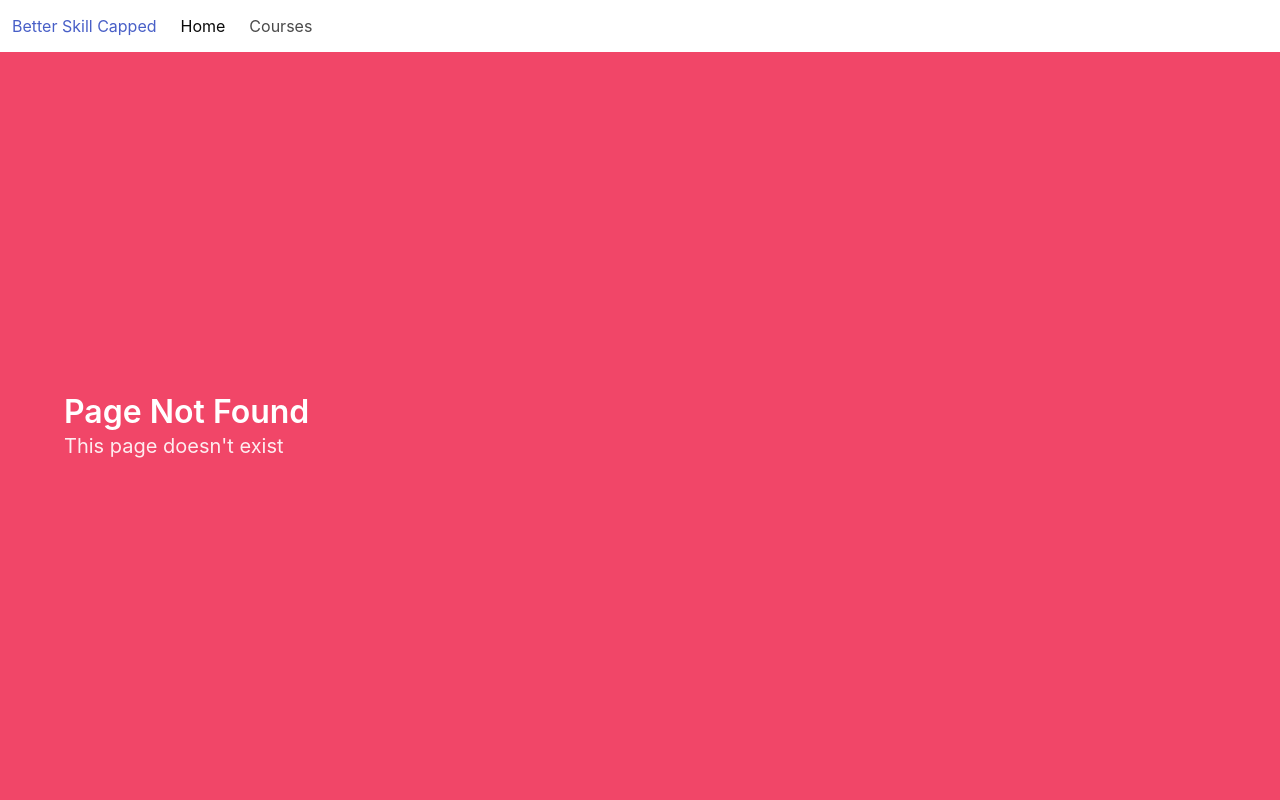
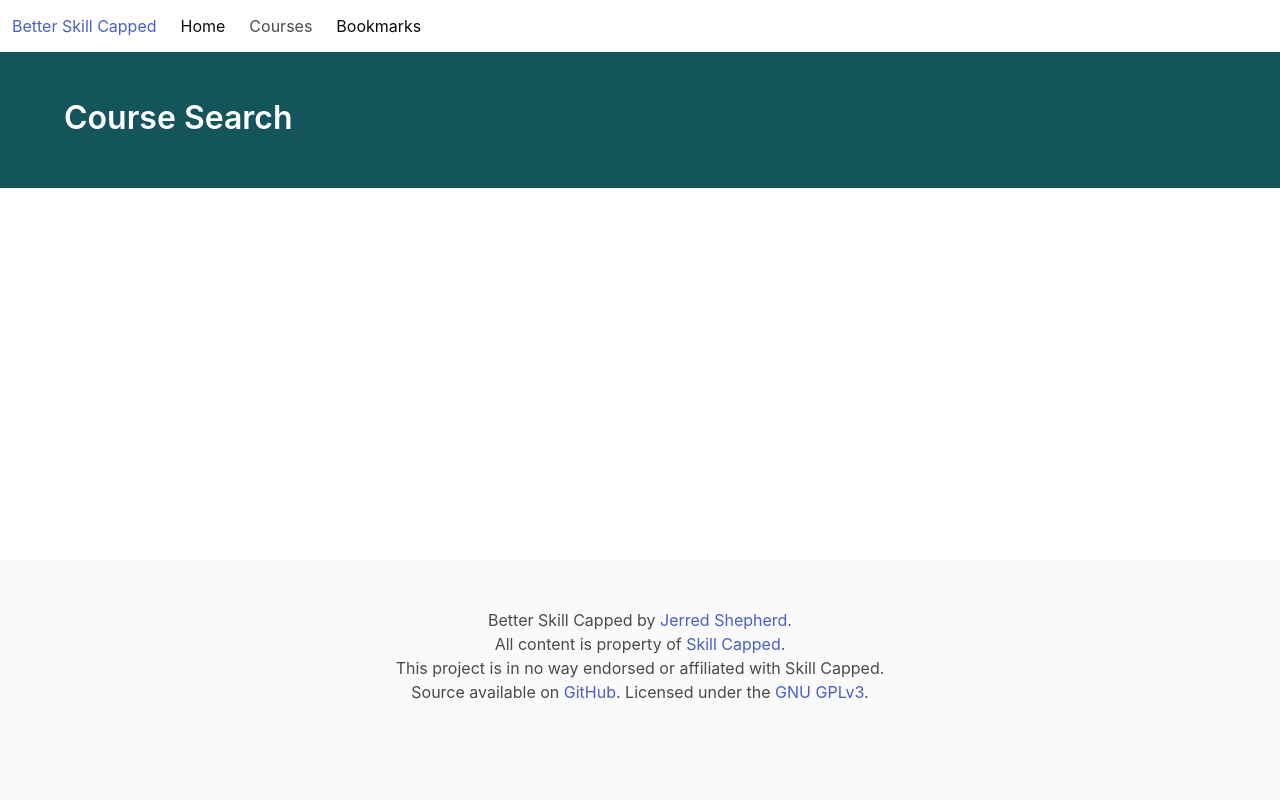
Before and after one commit to shepherdjerred/better-skill-capped, a React (Create React App) app: page /bookmarks in a window 1280 px wide. Shown: the top 800 px of the page. Built offline with nearby package versions, Linux system fonts and the light colour scheme.

Commit message:
Add bookmarks view

```diff
--- a/src/components/Navbar.tsx
+++ b/src/components/Navbar.tsx
@@ -63,6 +63,9 @@ export class Navbar extends React.Component<unknown, NavbarState> {
             <NavLink to="/courses" className="navbar-item" activeClassName="is-active">
               Courses
             </NavLink>
+            <NavLink to="/bookmarks" className="navbar-item" activeClassName="is-active">
+              Bookmarks
+            </NavLink>
           </div>
         </div>
       </nav>
--- a/src/components/Router.tsx
+++ b/src/components/Router.tsx
@@ -9,6 +9,7 @@ import "./Wrapper.css";
 import { ErrorBoundary, ErrorPageType } from "./ErrorBoundary";
 import { Color, Hero, Size } from "./Hero";
 import { Bookmark } from "../model/Bookmark";
+import { BookmarkList } from "./bookmark/BookmarkList";
 
 export interface RouterProps {
   courses: Course[];
@@ -36,6 +37,9 @@ export function Router(props: RouterProps) {
                       bookmarks={props.bookmarks}
                     />
                   </Route>
+                  <Route path="/bookmarks">
+                    <BookmarkList bookmarks={props.bookmarks} onToggleBookmark={props.onToggleBookmark}/>
+                  </Route>
                   <Route path="*">
                     <Hero
                       title="Page Not Found"
--- /dev/null
+++ b/src/components/bookmark/BookmarkList.tsx
@@ -0,0 +1,32 @@
+import React from "react";
+import {Bookmark} from "../../model/Bookmark";
+import {CourseSearchResultComponent} from "../course/CourseSearchResultComponent";
+import {Course} from "../../model/Course";
+import {Color, Hero} from "../Hero";
+import {Container} from "../Container";
+
+export interface BookmarkListProps {
+  bookmarks: Bookmark[];
+  onToggleBookmark: (course: Course) => void;
+}
+
+export function BookmarkList(props: BookmarkListProps) {
+  const bookmarks = props.bookmarks.map((bookmark) => {
+    const result = {
+      course: bookmark.item as Course,
+      matches: [],
+    };
+
+    return <CourseSearchResultComponent result={result} onToggleBookmark={() => props.onToggleBookmark(result.course)}
+                                        isBookmarked={true} key={result.course.uuid}/>
+  });
+
+  return (
+      <React.Fragment>
+        <Hero title="Course Search" color={Color.TEAL}/>
+        <Container>
+          <div>{bookmarks}</div>
+        </Container>
+      </React.Fragment>
+  )
+}
--- a/src/datastore/LocalStorageBookmarkDatastore.ts
+++ b/src/datastore/LocalStorageBookmarkDatastore.ts
@@ -1,5 +1,6 @@
 import { BookmarkDatastore } from "./BookmarkDatastore";
 import { Bookmark } from "../model/Bookmark";
+import {Course} from "../model/Course";
 
 const IDENTIFIER = "bookmarks";
 
@@ -18,7 +19,7 @@ export class LocalStorageBookmarkDatastore implements BookmarkDatastore {
 
   remove(bookmark: Bookmark): void {
     const filteredBookmarks = this.get().filter((candidate: Bookmark) => {
-      return candidate === bookmark;
+      return candidate !== bookmark && (candidate.item as Course).uuid !== (bookmark.item as Course).uuid;
     });
     this.set(filteredBookmarks);
   }
```
